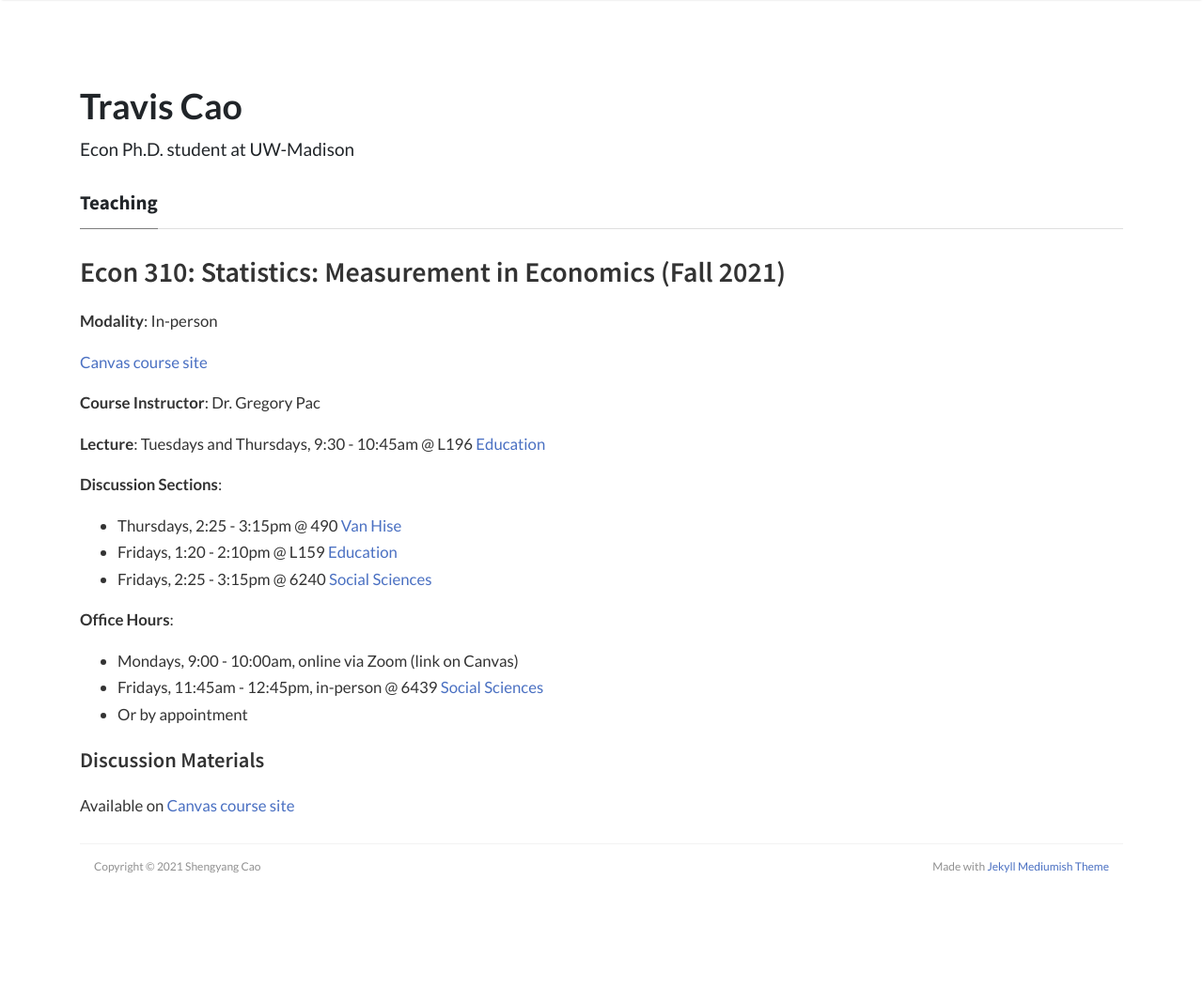
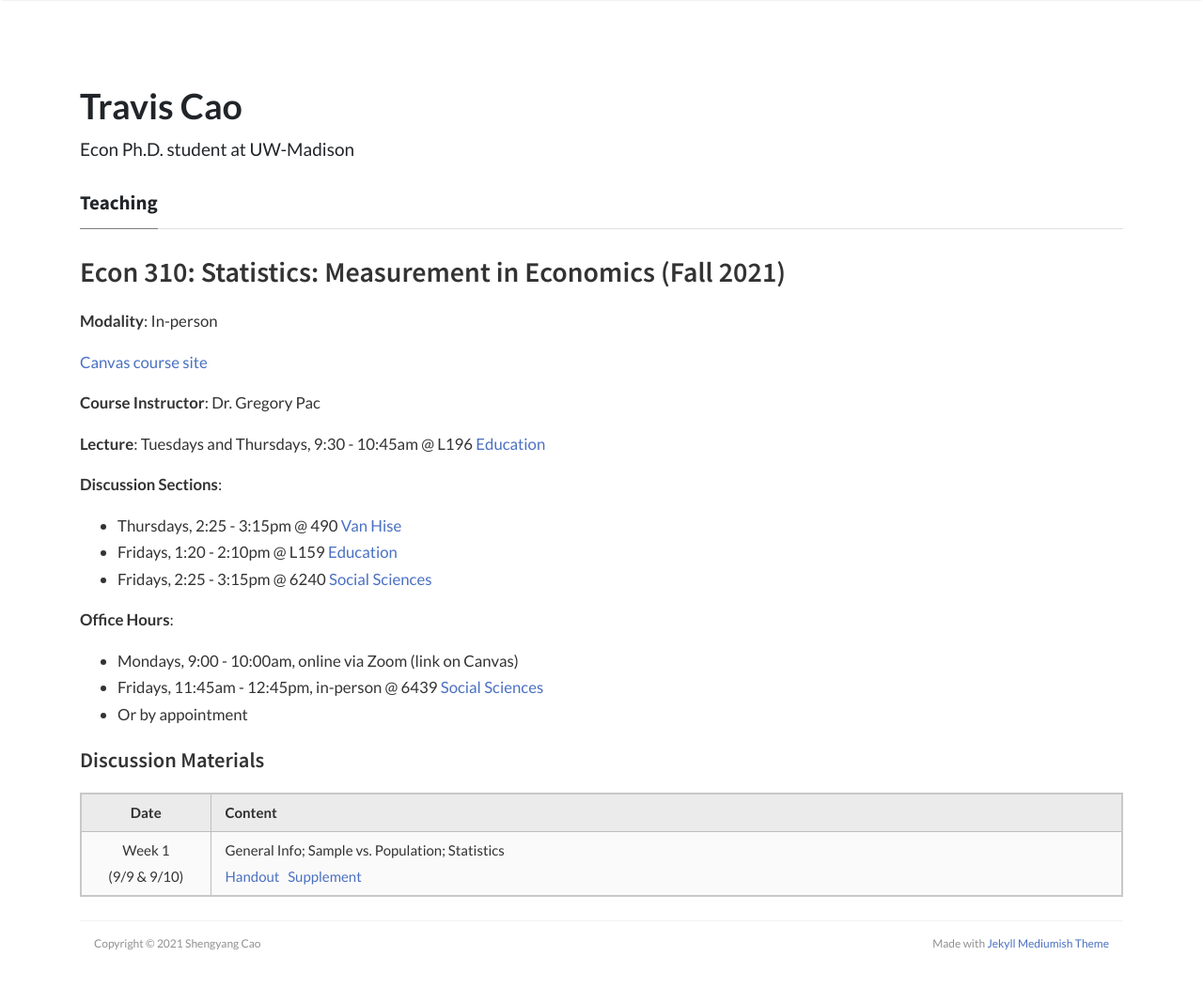
Before and after one commit to scaotravis/scaotravis.github.io, a Jekyll site: the page built from _pages/teaching/fa21-310.md, in a window 1280 px wide and 1054 px high. Shown: the top 1051 px of the window at 94% size. Built offline with Jekyll 4.4.1, drawn with Linux system fonts in a browser that asks for light colours; nearby versions of some CDN libraries; comment, search, counter and statistics services are not loaded.

Commit message:
update 310 page

```diff
--- a/_pages/teaching/fa21-310.md
+++ b/_pages/teaching/fa21-310.md
@@ -28,4 +28,6 @@ categories: Teaching
 
 #### Discussion Materials
 
-Available on [Canvas course site](https://canvas.wisc.edu/courses/257051/pages/ta-resources-for-traviss-students?module_item_id=4280756)
+|     Date    |                     Content                     |
+|:-----------:|	:---------------------------------------------- |
+| Week 1 <br> (9/9 & 9/10) | General Info; Sample vs. Population; Statistics <br> [Handout]({{ site.baseurl }}/downloads/teaching/fa21-310/canvas/310_fa21_dis-1.pdf) &nbsp; [Supplement]({{ site.baseurl }}/downloads/teaching/fa21-310/310_fa21_supplement-1.pdf) |
```
Also changed, not shown: _includes/teaching/fa21-300_full.md (deleted, +0 -3 lines), 2 other files.
